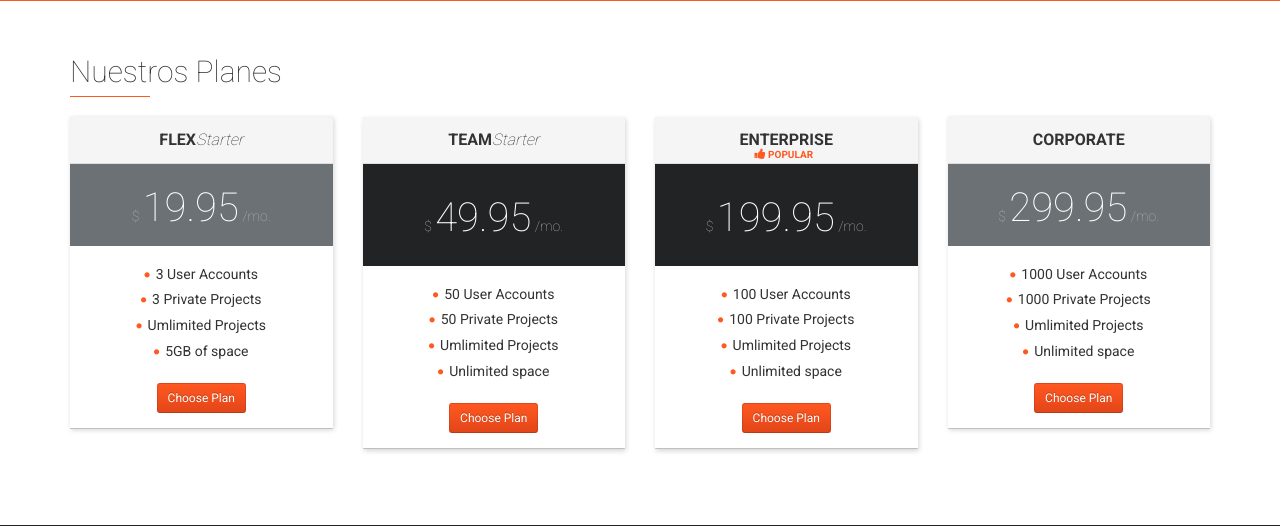
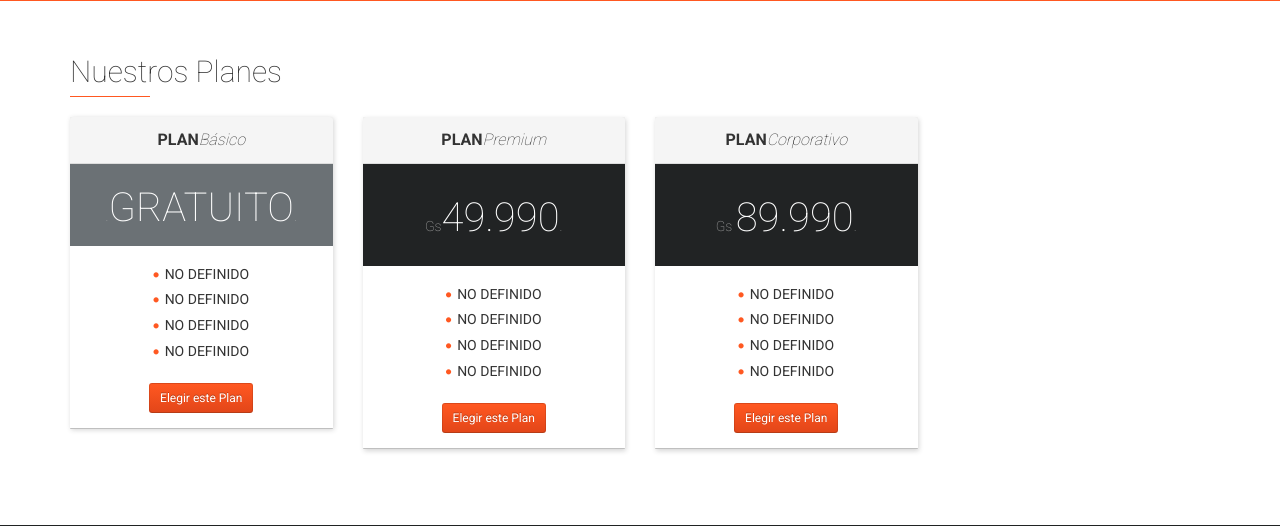
Before and after one commit to valeealcaraz/Hackathon, a Flask app: page /showHome in a window 1280 px wide. Shown: the part 1615-2141 px from the top of the page. Run offline with Flask 2, Linux system fonts and the light colour scheme; some libraries are stand-ins or nearby versions; grey boxes are pictures that could not be loaded.

Commit message:
planes ofrecidos

```diff
--- a/templates/index.html
+++ b/templates/index.html
@@ -492,18 +492,18 @@
           <div class="panel panel-default panel-pricing text-center">
             <div class="panel-heading">
               <h4 class="panel-title">
-                  Flex<em>Starter</em>
+                  Plan<em>Básico</em>
                 </h4>
             </div>
-            <div class="panel-pricing-price">$ <span class="digits">19.95</span> /mo.</div>
+            <div class="panel-pricing-price">.<span class="digits">GRATUITO</span>.</div>
             <div class="panel-body">
               <ul class="list-dotted">
-                <li>3 User Accounts</li>
-                <li>3 Private Projects</li>
-                <li>Umlimited Projects</li>
-                <li>5GB of space</li>
+                <li>NO DEFINIDO</li>
+                <li>NO DEFINIDO</li>
+                <li>NO DEFINIDO</li>
+                <li>NO DEFINIDO</li>
               </ul>
-              <a href="#" class="btn btn-primary btn-sm">Choose Plan</a>
+              <a href="#" class="btn btn-primary btn-sm">Elegir este Plan</a>
 
             </div>
           </div>
@@ -512,18 +512,18 @@
           <div class="panel panel-default panel-pricing panel-pricing-highlighted text-center">
             <div class="panel-heading">
               <h4 class="panel-title">
-                  Team<em>Starter</em>
+                  Plan<em>Premium</em>
                 </h4>
             </div>
-            <div class="panel-pricing-price">$ <span class="digits">49.95</span> /mo.</div>
+            <div class="panel-pricing-price">Gs<span class="digits">49.990</span>.</div>
             <div class="panel-body">
               <ul class="list-dotted">
-                <li>50 User Accounts</li>
-                <li>50 Private Projects</li>
-                <li>Umlimited Projects</li>
-                <li>Unlimited space</li>
+                <li>NO DEFINIDO</li>
+                <li>NO DEFINIDO</li>
+                <li>NO DEFINIDO</li>
+                <li>NO DEFINIDO</li>
               </ul>
-              <a href="#" class="btn btn-primary btn-sm">Choose Plan</a>
+              <a href="#" class="btn btn-primary btn-sm">Elegir este Plan</a>
 
             </div>
           </div>
@@ -532,39 +532,18 @@
           <div class="panel panel-default panel-pricing panel-pricing-highlighted text-center">
             <div class="panel-heading">
               <h4 class="panel-title">
-                  Enterprise
-                  <span class="panel-pricing-popular"><i class="fa fa-thumbs-up"></i> Popular</span>
+                  Plan<em>Corporativo</em>
                 </h4>
             </div>
-            <div class="panel-pricing-price">$ <span class="digits">199.95</span> /mo.</div>
+            <div class="panel-pricing-price">Gs <span class="digits">89.990</span>.</div>
             <div class="panel-body">
               <ul class="list-dotted">
-                <li>100 User Accounts</li>
-                <li>100 Private Projects</li>
-                <li>Umlimited Projects</li>
-                <li>Unlimited space</li>
+                <li>NO DEFINIDO</li>
+                <li>NO DEFINIDO</li>
+                <li>NO DEFINIDO</li>
+                <li>NO DEFINIDO</li>
               </ul>
-              <a href="#" class="btn btn-primary btn-sm">Choose Plan</a>
-
-            </div>
-          </div>
-        </div>
-        <div class="col-md-3 text-center">
-          <div class="panel panel-default panel-pricing text-center">
-            <div class="panel-heading">
-              <h4 class="panel-title">
-                  Corporate
-                </h4>
-            </div>
-            <div class="panel-pricing-price">$ <span class="digits">299.95</span> /mo.</div>
-            <div class="panel-body">
-              <ul class="list-dotted">
-                <li>1000 User Accounts</li>
-                <li>1000 Private Projects</li>
-                <li>Umlimited Projects</li>
-                <li>Unlimited space</li>
-              </ul>
-              <a href="#" class="btn btn-primary btn-sm">Choose Plan</a>
+              <a href="#" class="btn btn-primary btn-sm">Elegir este Plan</a>
 
             </div>
           </div>
```
